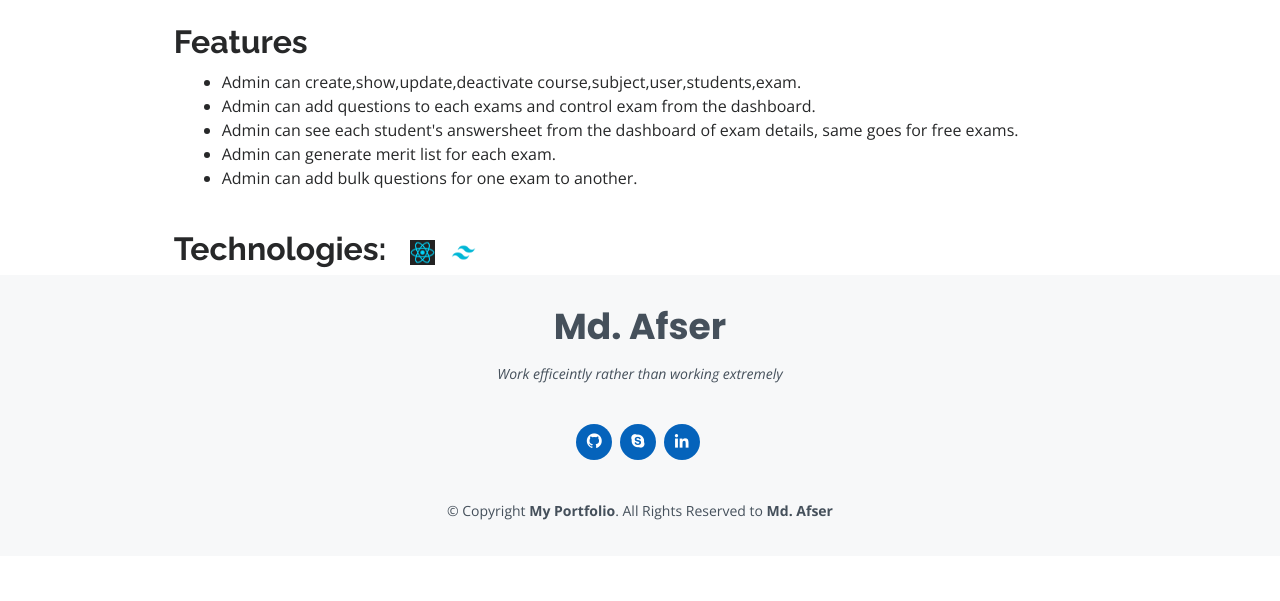
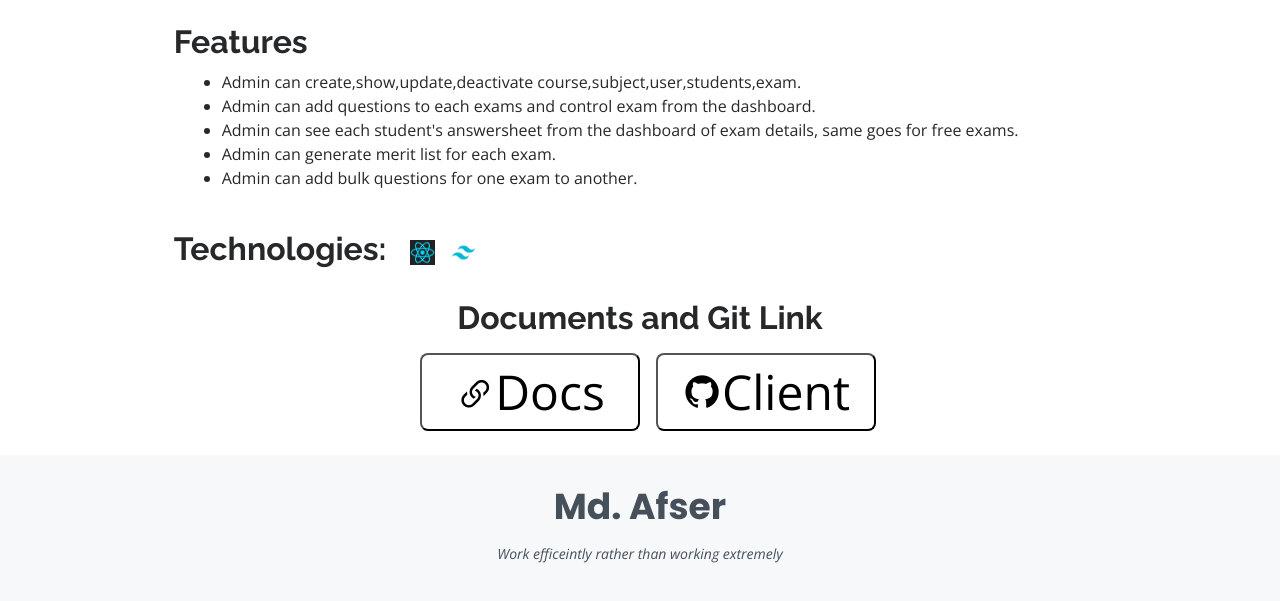
Before and after one commit to afsertanveer/official-portfolio, a plain HTML site: page examsystemAdminDashboard.html in a window 1280 px wide. Shown: the part 595-1196 px from the top of the page. Before the commit the page ends 1151 px from the top, so only its background shows below. Drawn offline with nearby package versions, Linux system fonts and the light colour scheme.

Commit message:
updated design updated

```diff
--- a/examsystemAdminDashboard.html
+++ b/examsystemAdminDashboard.html
@@ -136,7 +136,13 @@
               alt=""
             />
           </div>
-          <h2 class="fw-bold px-2 mt-1">Documents and Git Link</h2>
+        </div>
+        <br>
+
+      </div>
+    </section>
+    <div class="container">
+        <h2 class="fw-bold d-flex justify-content-center align-items-center ">Documents and Git Link</h2>
         <div
           class="project-links mb-4 d-flex justify-content-center align-items-center flex-column flex-lg-row"
         >
@@ -165,8 +171,6 @@
           >
         </div>
     </div>
-      </div>
-    </section>
     <!-- ======= Footer ======= -->
     <footer id="footer">
       <div class="container">
```
Lines whose indentation alone changed are shown as unchanged.
